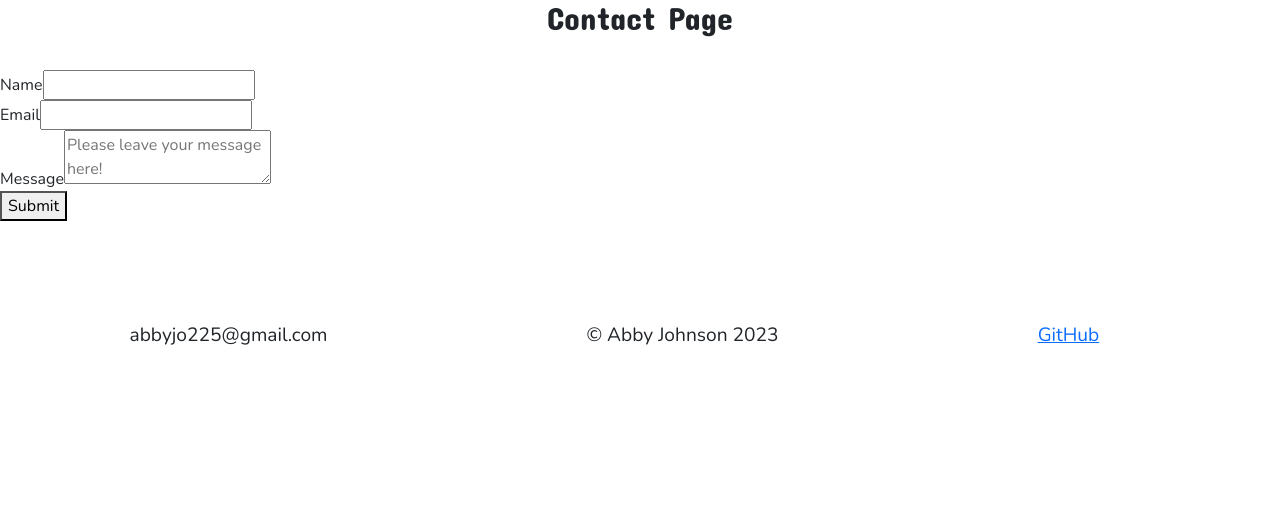
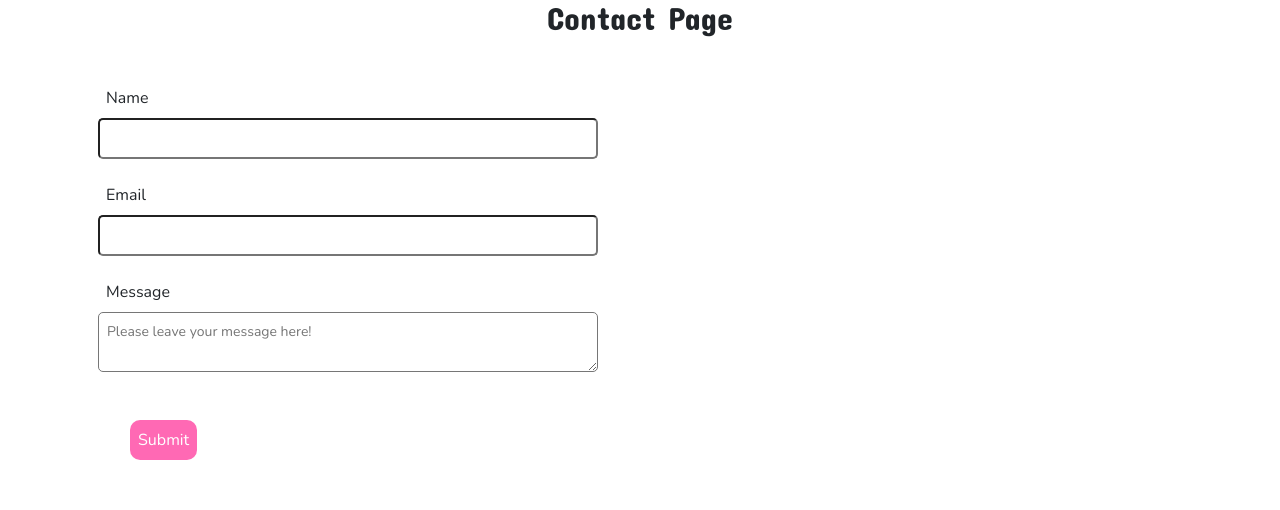
Before and after one commit to abbyjo/hello-folio-2.0, a React (Vite) app: page /Contact in a window 1280 px wide. Shown: the part 256-766 px from the top of the page. Built offline with nearby package versions, Linux system fonts and the light colour scheme.

Commit message:
Added contact form styling

```diff
--- a/src/App.jsx
+++ b/src/App.jsx
@@ -2,7 +2,7 @@ import { Outlet } from 'react-router-dom';
 import NavBar from './components/NavBar';
 import Header from './components/Header';
 import Footer from './components/Footer'
-import './App.css'
+import './styles/App.css'
 
 function App() {
   return (
--- a/src/pages/Contact.jsx
+++ b/src/pages/Contact.jsx
@@ -28,24 +28,22 @@ export default function Contact(props) {
   return (
     <>
       <h2>Contact Page</h2>
-      <form onSubmit={formHandler}>
-        <div>
-          <label>Name
-            <input type='text' name='name' value={nameInput} onChange={nameChange} />
-          </label>
+      <form onSubmit={formHandler} className='container' >
+        <div className='m-3 row'>
+          <label className='p-2'>Name</label>
+          <input className='p-2 custom-input' type='text' name='name' value={nameInput} onChange={nameChange} />
         </div>
-        <div>
-          <label>Email
-            <input type='text' name='email' value={emailInput} onChange={emailChange} />
-          </label>
+        <div className='m-3 row'>
+          <label className='p-2'>Email</label>
+          <input className='p-2 custom-input' type='text' name='email' value={emailInput} onChange={emailChange} />
         </div>
-        <div>
-          <label>Message</label>
-          <textarea placeholder="Please leave your message here!" name = 'message' value={messageInput} onChange={messageChange}>
+        <div className='m-3 row'>
+          <label className='p-2'>Message</label>
+          <textarea className='p-2 custom-input' placeholder="Please leave your message here!" name='message' value={messageInput} onChange={messageChange}>
           </textarea>
         </div>
-        <div>
-          <button>Submit</button>
+        <div className='m-5'>
+          <button className='p-2 custom-btn'>Submit</button>
         </div>
       </form>
     </>
--- a/src/App.css
+++ b/src/styles/App.css
@@ -2,6 +2,7 @@
     font-family: 'Nunito', sans-serif;
 }
 
+/* Header specific styling */
 h1{
     font-size: 400%;
     font-weight: bold;
@@ -12,6 +13,7 @@ h1{
     font-variant: small-caps;
 }
 
+/* Header and Page titles*/
 h1, h2 {
     font-family: 'Concert One', sans-serif;
     text-align: center;
@@ -21,17 +23,37 @@ h2 {
     padding: 25px;
 }
 
+/* Footer styling */
 footer {
     margin-top:100px;
     padding-bottom: 30px;
 }
-
+/* Nav links and footer styling */
 .nav, footer {
     margin-right: 4%;
     font-size: 120%;
 }
 
+/* Dev Icon styling */
 #avatar {
     border-radius: 15px;
     width: 250px;
 }
+
+.custom-btn{
+    background-color: hotpink;
+    color:white;
+    border-radius: 10px;
+    border-style: none;
+}
+
+/* Contact form styling */
+.custom-btn:hover {
+    background-color: #ffb1d8;
+}
+
+.custom-input {
+    width: 500px;
+    font-size: 14px;
+    border-radius: 5px;
+};
```
